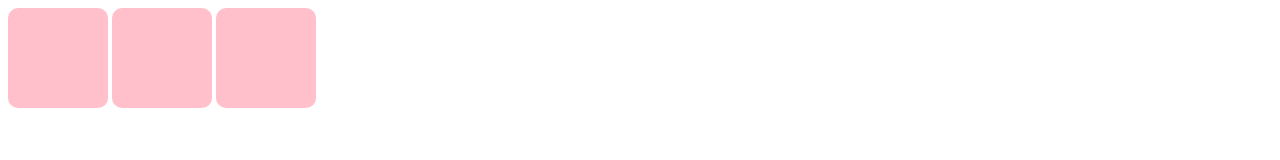
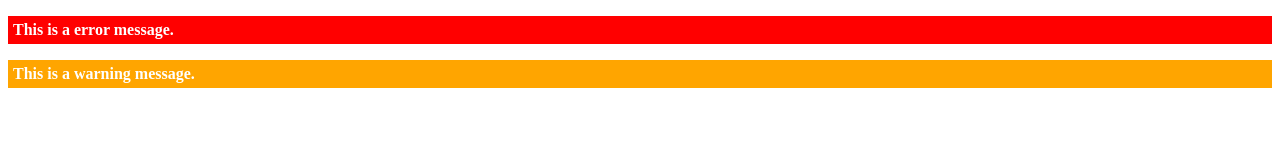
Before and after one commit to mondai40/SASSPractice, a website: page index.html in a window 1280 px wide. Drawn offline with Linux system fonts and the light colour scheme.

Commit message:
learnt how to use @extend and difference between @extend and @mixin, @include

```diff
--- a/index.html
+++ b/index.html
@@ -8,8 +8,7 @@
     <title>Document</title>
 </head>
 <body>
-    <div class="box"></div>
-    <div class="box"></div>
-    <div class="box"></div>
+    <p class="errorMsg">This is a error message.</p>
+    <p class="warningMsg">This is a warning message.</p>
 </body>
 </html>
--- a/scss/style.scss
+++ b/scss/style.scss
@@ -1,14 +1,16 @@
-@mixin circle($radius: 50px) {
-    border-radius: $radius;
+.msg {
+    font-size: 16px;
+    font-weight: bold;
+    padding: 5px;
+    color: white;
 }
 
+.errorMsg {
+    @extend .msg;
+    background: red;
+}
 
-body {
-    .box {
-        width: 100px;
-        height: 100px;
-        background: pink;
-        display: inline-block;
-        @include circle(10px);
-    }
+.warningMsg {
+    @extend .msg;
+    background: orange;
 }
```
Also changed, not shown: css/style.css, 1 other file.
